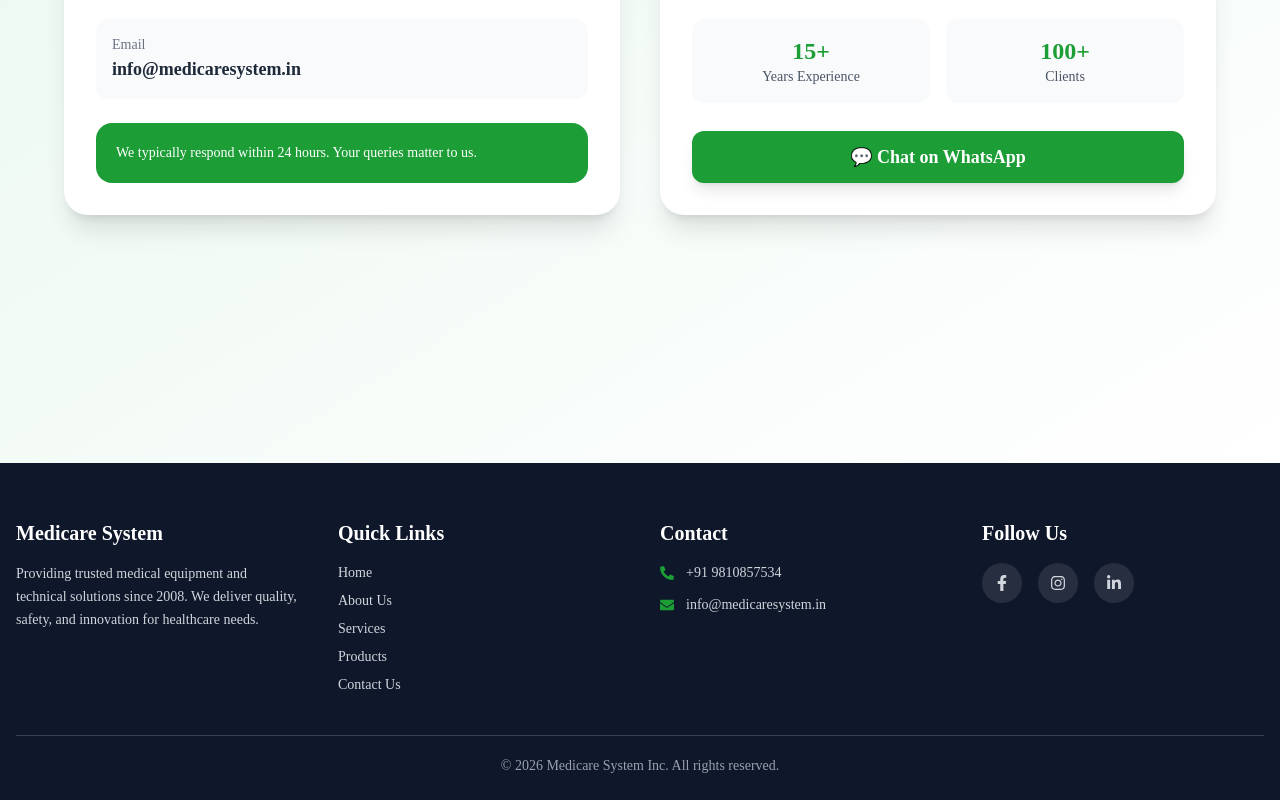
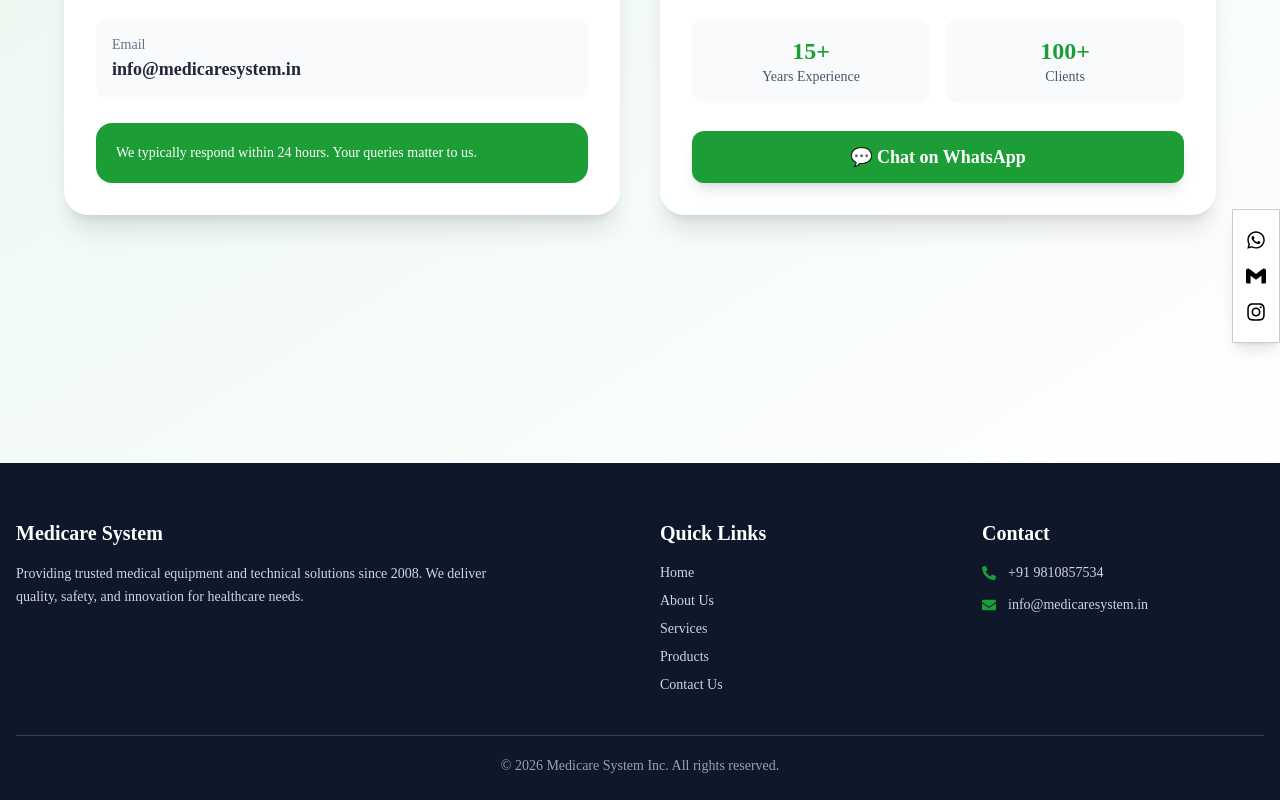
Before and after one commit to himanshu-dimri-fullstack/medicare-system, a React (Vite) app in the folder client/: page /contact in a window 1280 px wide. Shown: the part 417-1217 px from the top of the page. Built offline with nearby package versions, Linux system fonts and the light colour scheme.

Commit message:
Add changes

```diff
--- a/client/src/App.jsx
+++ b/client/src/App.jsx
@@ -8,6 +8,7 @@
 import ContactPage from './pages/ContactPage'
 import ProductsPage from './pages/ProductPage'
 import ServicePage from './pages/ServicePage'
+import CommonIcons from './components/CommonIcons'
 
 const App = () => {
   return (
@@ -15,6 +16,7 @@
 
       <ScrollToTop />
       <Navbar />
+      <CommonIcons />
 
       <Routes>
         <Route path="/" element={<HomePage />} />
--- /dev/null
+++ b/client/src/components/CommonIcons.jsx
@@ -0,0 +1,57 @@
+import React from 'react'
+import { FaInstagram } from "react-icons/fa6";
+import { FaWhatsapp } from "react-icons/fa";
+import { SiGmail } from "react-icons/si";
+import { FaPhoneAlt } from "react-icons/fa";
+
+const CommonIcons = () => {
+  const handleWhatsAppRedirect = () => {
+    const phoneNumber = "919810857534";
+    const message = `Hi,
+
+I would like to enquire about your products/services.
+
+Please share:
+• Product details & pricing
+• Available options
+• Delivery timeline
+
+Looking forward to your response. Thanks!`;
+
+    const url = `https://wa.me/${phoneNumber}?text=${encodeURIComponent(message)}`;
+    window.open(url, "_blank");
+  };
+
+  const handleGmailRedirect = () => {
+    const email = "info@medicaresystem.in";
+    const subject = "Enquiry";
+    const body = `Hi,
+
+I would like to enquire about your products/services.`;
+
+    const url = `https://mail.google.com/mail/?view=cm&fs=1&to=${email}&su=${encodeURIComponent(subject)}&body=${encodeURIComponent(body)}`;
+
+    window.open(url, "_blank");
+  };
+  return (
+    <div className='z-99 fixed right-0 bottom-10 flex justify-center items-center w-12 bg-white border border-[#ccc] shadow-lg'>
+      <ul className='py-3 '>
+        <li className='rounded text-xl p-2 hover:bg-[#1c9d36] hover:text-white' onClick={handleWhatsAppRedirect}>
+          <FaWhatsapp />
+        </li>
+        <li className='rounded text-xl p-2 hover:bg-[#1c9d36] hover:text-white' onClick={handleGmailRedirect}>
+          <SiGmail />
+        </li>
+        <li className='rounded text-xl p-2 hover:bg-[#1c9d36] hover:text-white'> <a
+          href="https://www.instagram.com/medicaresystemrgkak?utm_source=qr&igsh=MTJoZnZ0eGFtOGducA=="
+          target="_blank"
+          rel="noopener noreferrer"
+        >
+          <FaInstagram />
+        </a></li>
+      </ul>
+    </div>
+  )
+}
+
+export default CommonIcons
--- a/client/src/components/Footer.jsx
+++ b/client/src/components/Footer.jsx
@@ -18,11 +18,11 @@
             <div className="max-w-7xl mx-auto grid grid-cols-1 sm:grid-cols-2 lg:grid-cols-4 gap-10">
 
                 {/* About */}
-                <div>
-                    <h2 className="text-xl font-semibold text-white mb-4">
+                <div className="col-span-2">
+                    <h2 className="text-xl font-semibold text-white mb-4 ">
                         Medicare System
                     </h2>
-                    <p className="text-sm leading-relaxed">
+                    <p className="text-sm leading-relaxed w-[80%]">
                         Providing trusted medical equipment and technical solutions since 2008.
                         We deliver quality, safety, and innovation for healthcare needs.
                     </p>
@@ -65,40 +65,6 @@
                     </ul>
                 </div>
 
-                {/* Social */}
-                <div>
-                    <h2 className="text-xl font-semibold text-white mb-4">
-                        Follow Us
-                    </h2>
-
-                    <div className="flex gap-4">
-
-                        <a
-                            href="#"
-                            className="bg-white/10 p-3 rounded-full hover:bg-[#1c9d36] transition"
-                        >
-                            <FaFacebookF />
-                        </a>
-
-                        <a
-                            href="https://www.instagram.com/medicaresystemrgkak?utm_source=qr&igsh=MTJoZnZ0eGFtOGducA=="
-                            target="_blank"
-                            rel="noopener noreferrer"
-                            className="bg-white/10 p-3 rounded-full hover:bg-[#1c9d36] transition"
-                        >
-                            <FaInstagram />
-                        </a>
-
-                        <a
-                            href="#"
-                            className="bg-white/10 p-3 rounded-full hover:bg-[#1c9d36] transition"
-                        >
-                            <FaLinkedinIn />
-                        </a>
-
-                    </div>
-                </div>
-
             </div>
 
             <div className="border-t border-gray-700 mt-10 pt-5 text-center text-sm text-gray-400">
```
